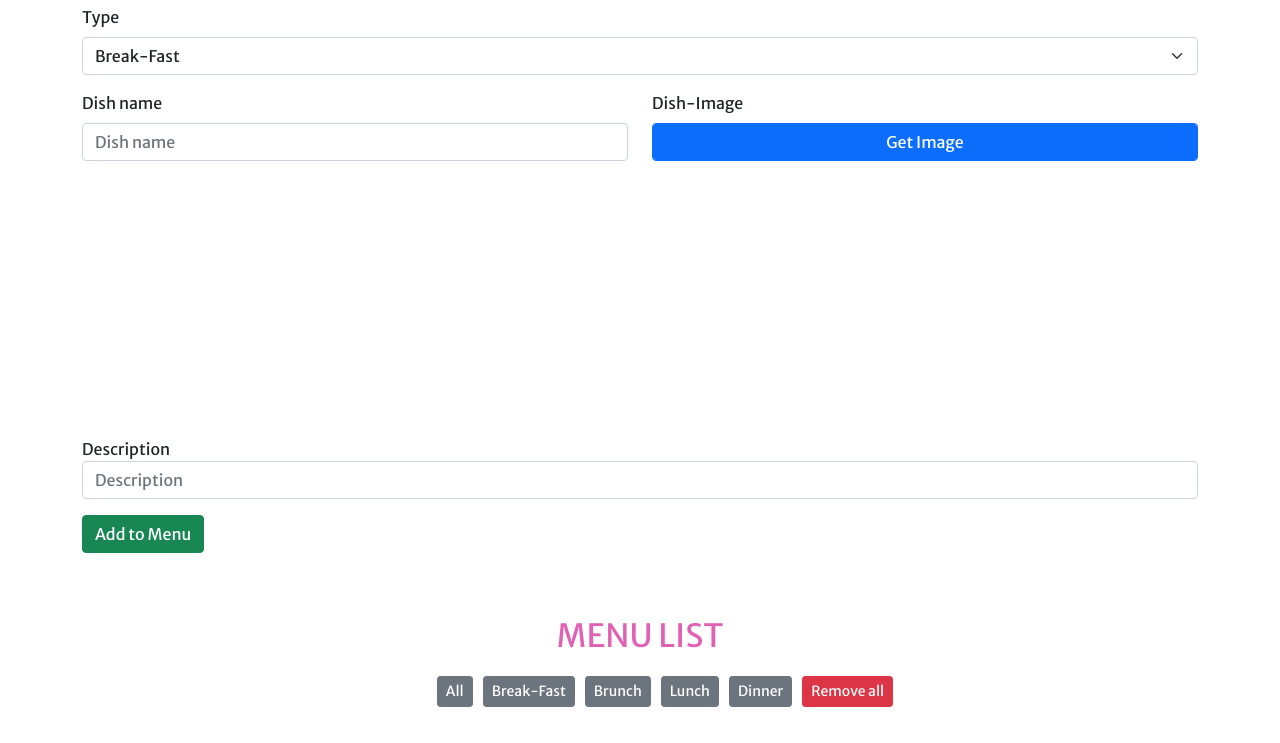
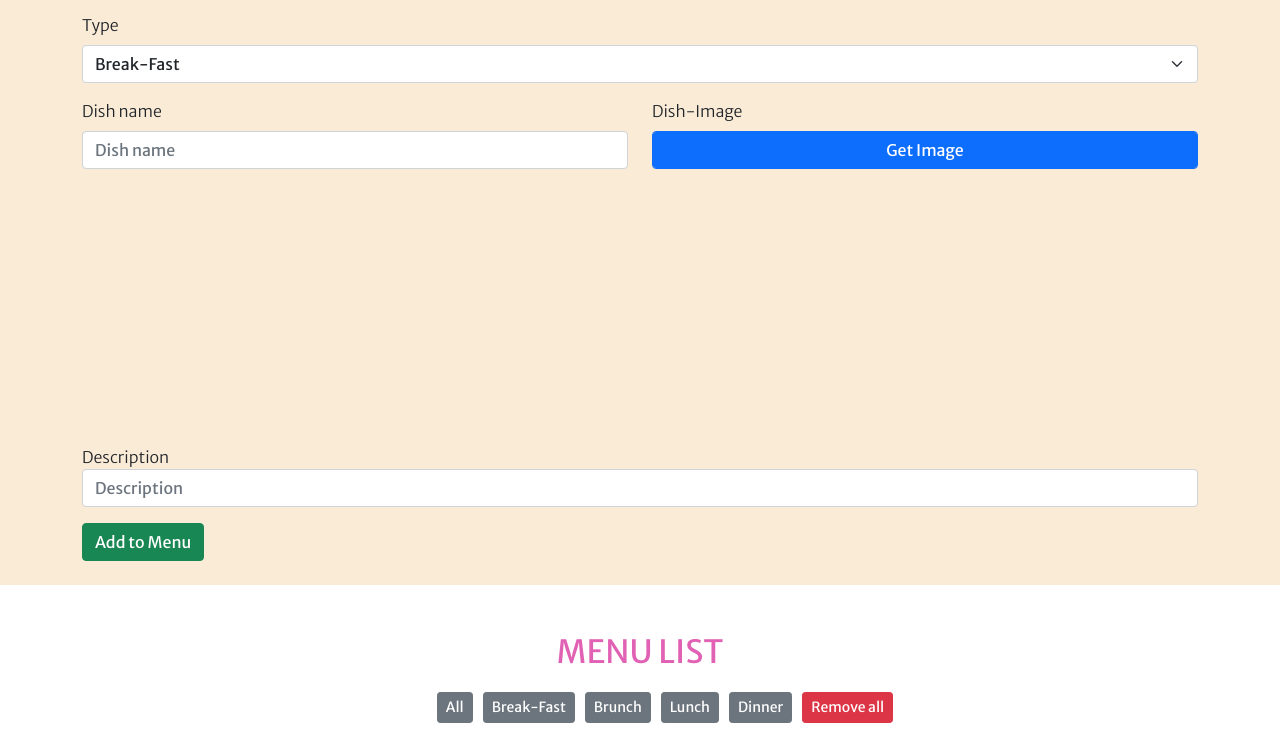
Before and after one commit to SanthoshPrabhakaranS/JS-Task, a plain HTML site: page index.html in a window 1280 px wide. Shown: the part 187-930 px from the top of the page. Drawn offline with nearby package versions, Linux system fonts and the light colour scheme.

Commit message:
undo test change

```diff
--- a/style.css
+++ b/style.css
@@ -2,7 +2,7 @@
     font-family: 'Merriweather Sans', sans-serif;
 }
 
-#menu-containerrrr{
+#menu-container{
     background-color: antiquewhite;
     padding: 0.5rem 0;
     font-weight: 300;
```
